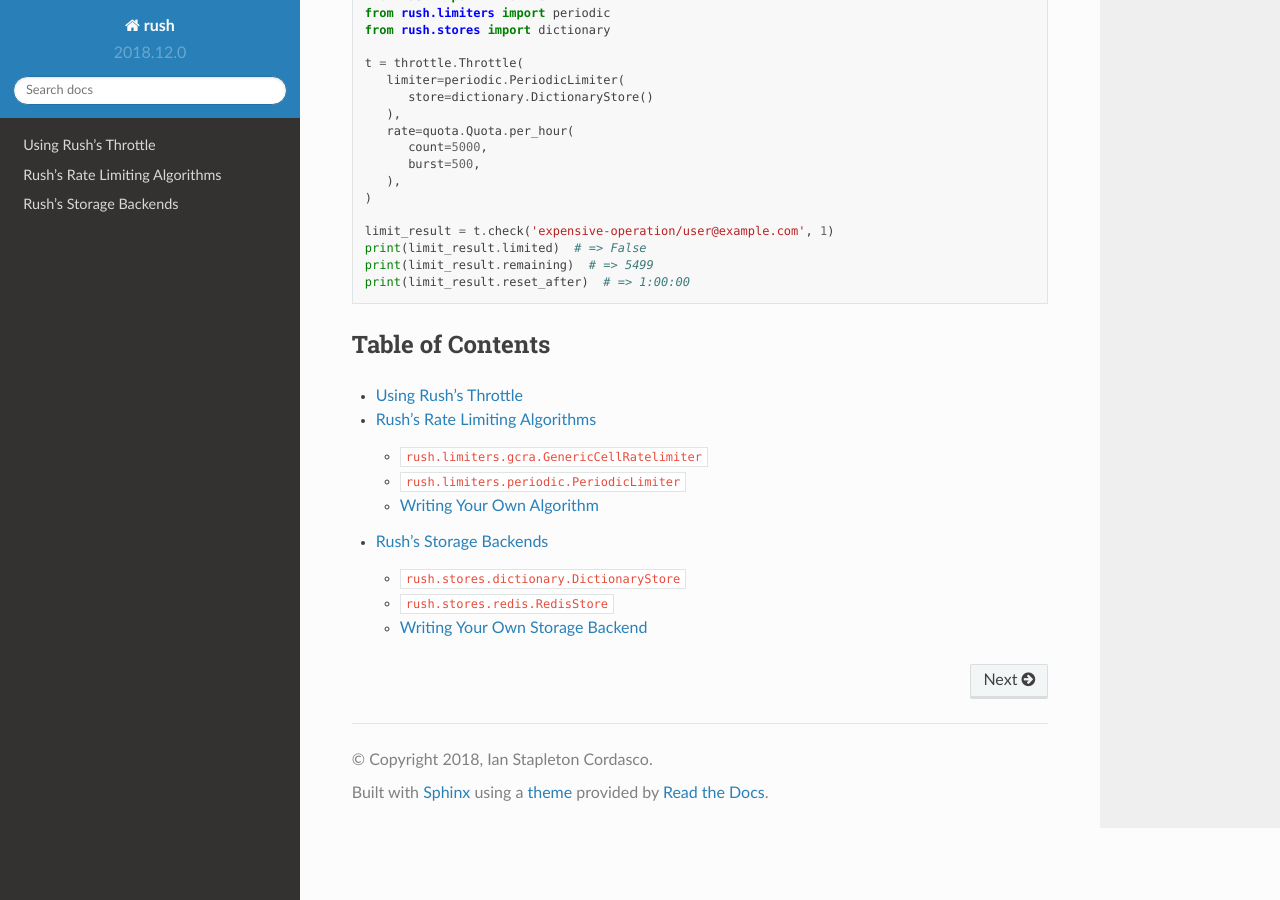
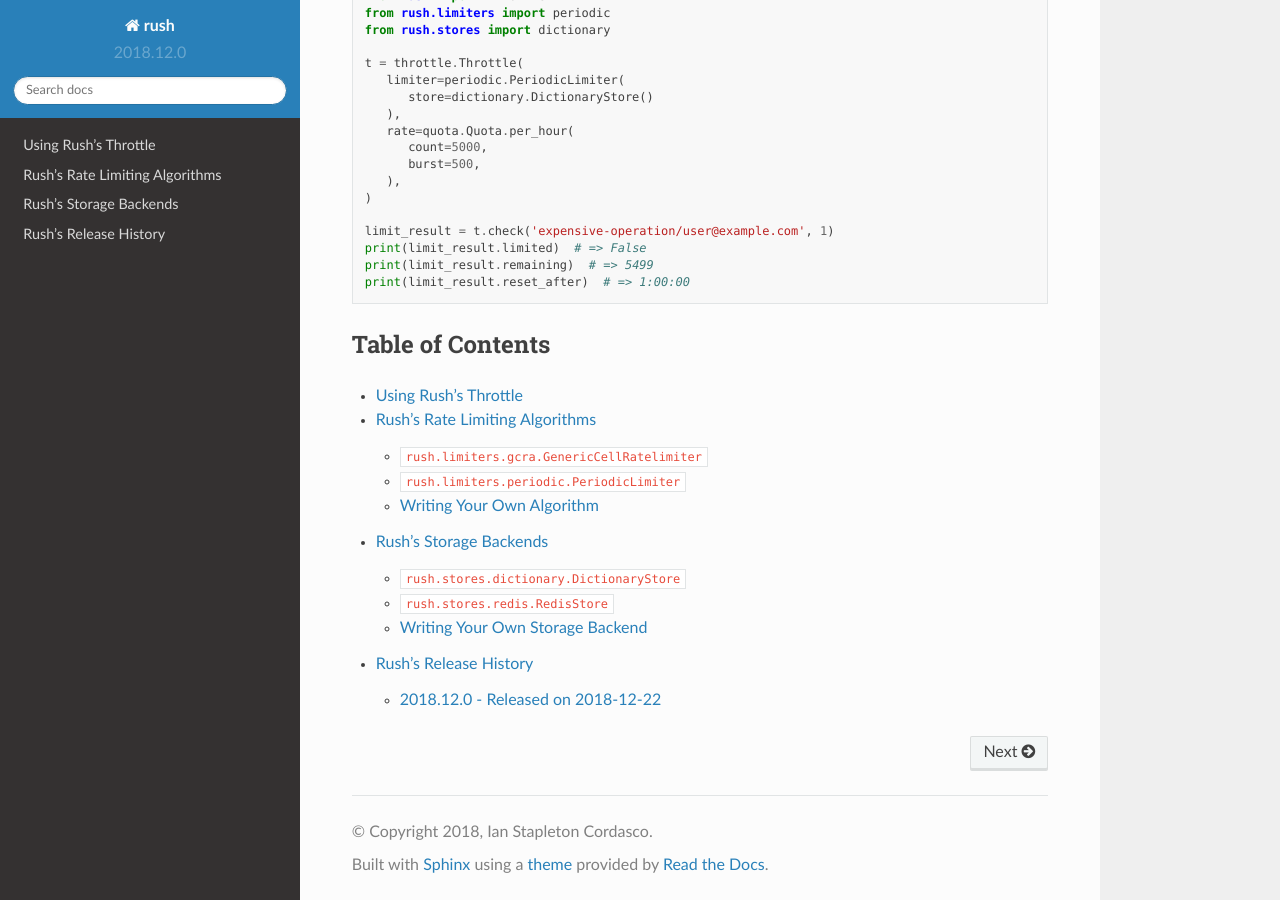
Before and after one commit to sigmavirus24/rush, a Sphinx documentation site: the page built from doc/source/index.rst, in a window 1280 px wide and 900 px high, scrolled down 1203 px. Built offline with Sphinx 7.4.7 and the Read the Docs theme 2.0.0, drawn with Linux system fonts in a browser that asks for light colours.

Commit message:
Add release information
Include the notes for our release today

```diff
--- a/doc/source/index.rst
+++ b/doc/source/index.rst
@@ -96,3 +96,4 @@
    throttles
    limiters
    storage
+   releases/index
--- /dev/null
+++ b/doc/source/releases/2018.12.0.rst
@@ -0,0 +1,16 @@
+====================================
+ 2018.12.0 - Released on 2018-12-22
+====================================
+
+This is the initial release of the rush library. It includes a rough API for
+using different rate limiting algorithms with storage backends. It aims to
+provide a composable set of algorithms and storage backends for use when
+rate-limiting (or throttling) activities. This release includes support for:
+
+- Periodic Rate Limiting
+
+- Generic Cell Rate Limiting
+
+- Redis Storage
+
+- In-memory Python Dictionary Storage
--- /dev/null
+++ b/doc/source/releases/index.rst
@@ -0,0 +1,8 @@
+========================
+ Rush's Release History
+========================
+
+.. toctree::
+   :maxdepth: 1
+
+   2018.12.0
```
